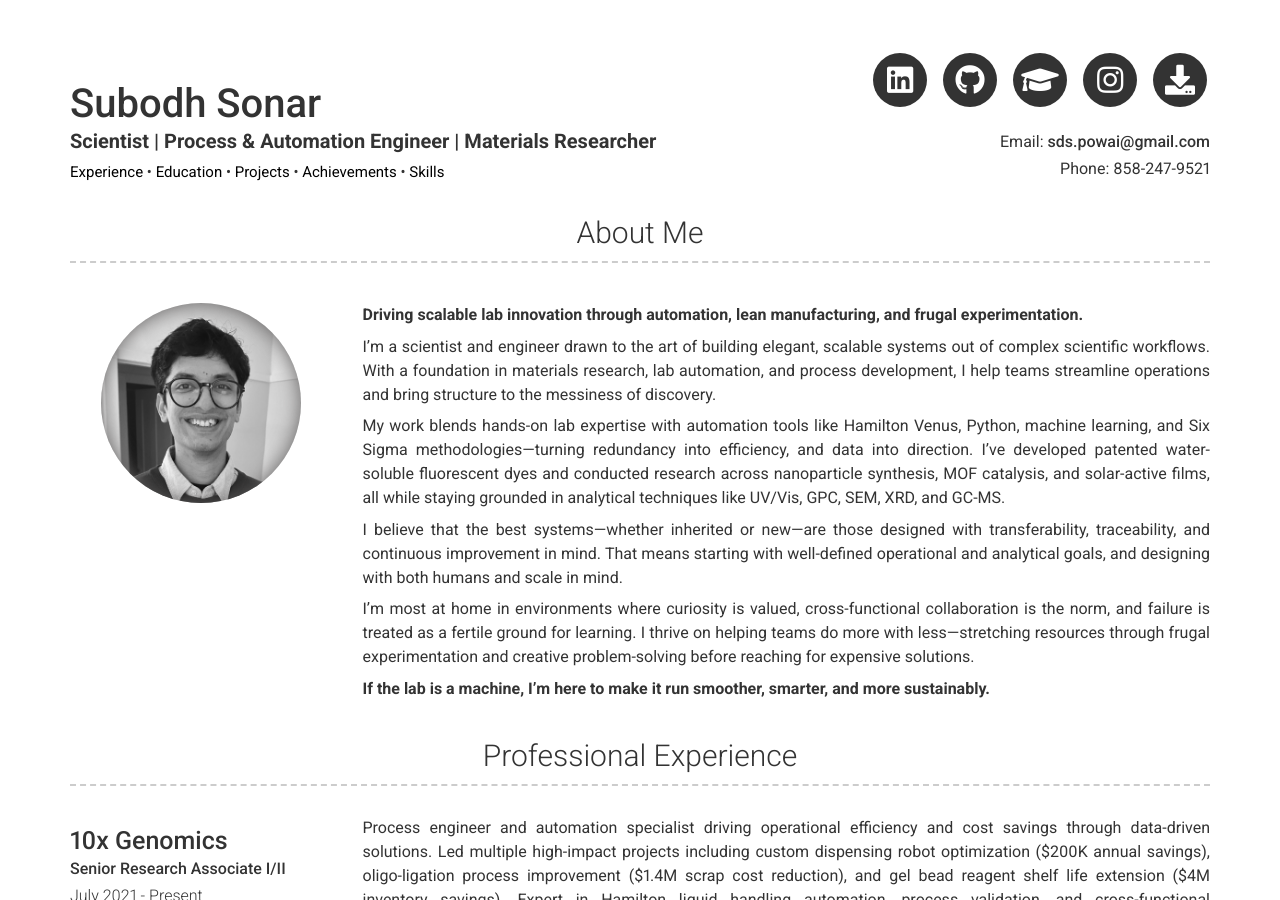
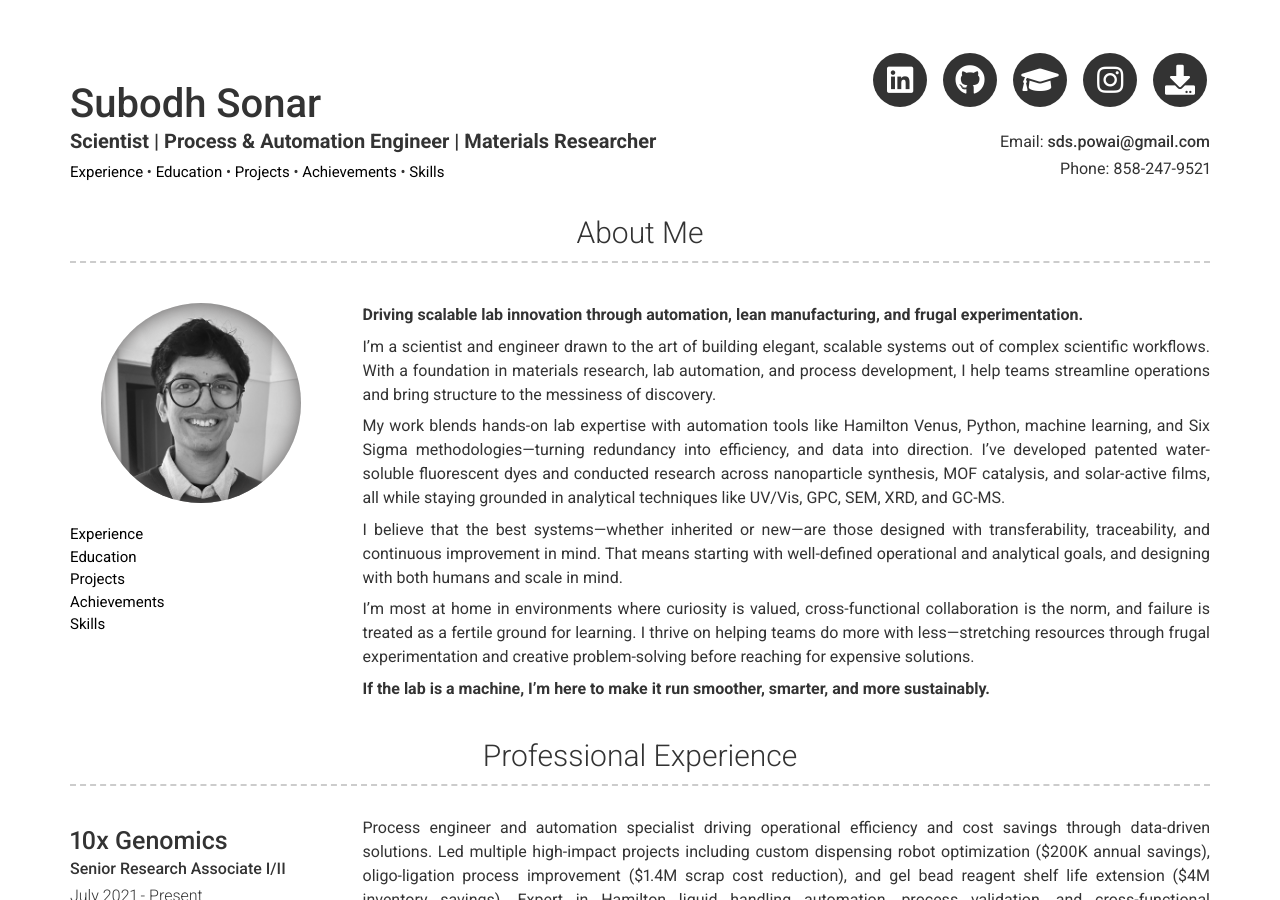
Before and after one commit to subodh122/subodh122.github.io, a Jekyll site: the page built from index.md, in a window 1280 px wide and 900 px high. Built offline with Jekyll 4.4.1, drawn with Linux system fonts in a browser that asks for light colours; nearby versions of some CDN libraries.

Commit message:
Add navigation links left-indented under the photograph in about section

```diff
--- a/_includes/about.html
+++ b/_includes/about.html
@@ -5,9 +5,16 @@
     {%- if site.about_profile_image -%}
       <div class="col-xs-12 col-sm-4 col-md-3 no-print">
         <span class="profile-img" style="background-image: url({{ site.about_profile_image | relative_url }})"></span>
+        <div style="margin-top: 12px; font-size: 1.5em; text-align: left;">
+          <a href="#professional-experience" style="color: black; text-decoration: none;">Experience</a><br>
+          <a href="#education" style="color: black; text-decoration: none;">Education</a><br>
+          <a href="#key-projects" style="color: black; text-decoration: none;">Projects</a><br>
+          <a href="#achievements" style="color: black; text-decoration: none;">Achievements</a><br>
+          <a href="#technical-skills" style="color: black; text-decoration: none;">Skills</a>
+        </div>
       </div>
     {%- endif -%}
-    <div class="{{ 'col-xs-12 ' }}{%- if site.about_profile_image -%}col-sm-8 col-md-9 col-print-12{%- endif -%}">
+    <div class="col-xs-12 col-sm-8 col-md-9 col-print-12">
       {{ site.about_content | strip | markdownify }}
     </div>
   </div>
```
